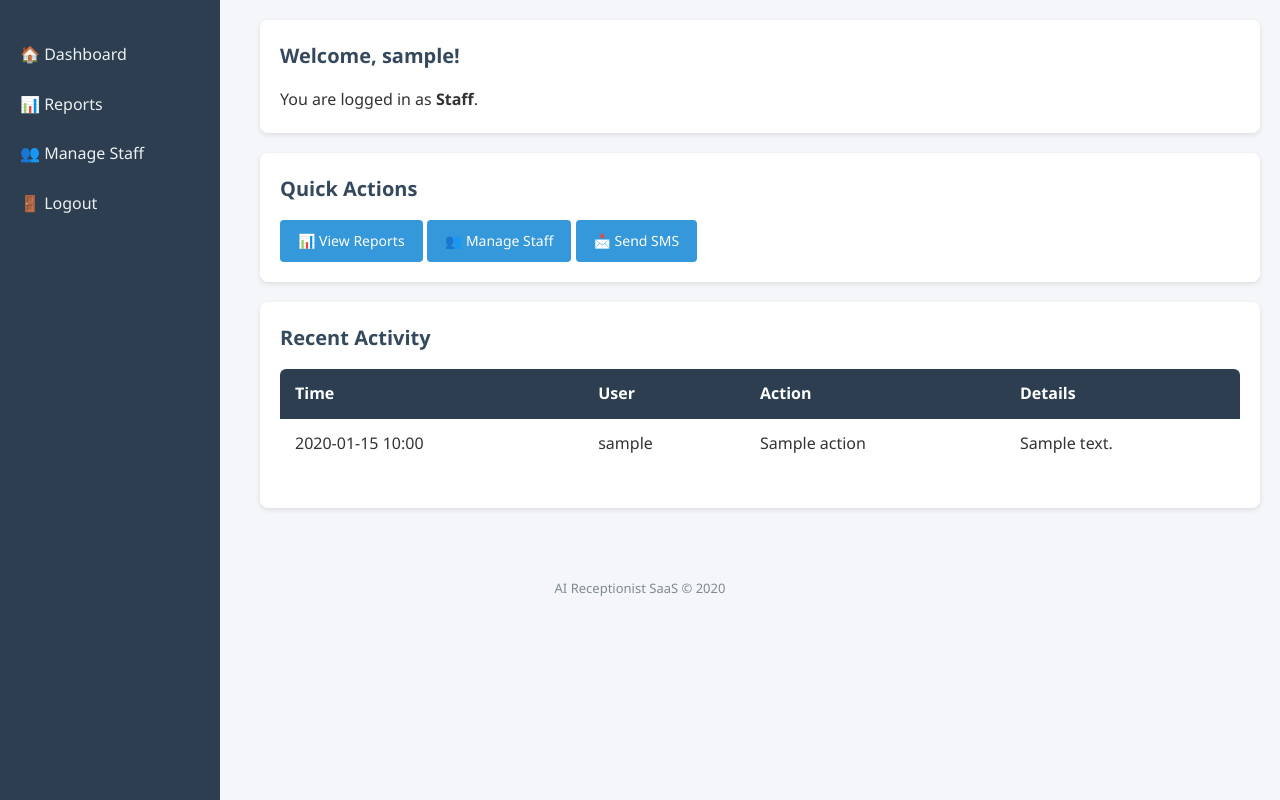
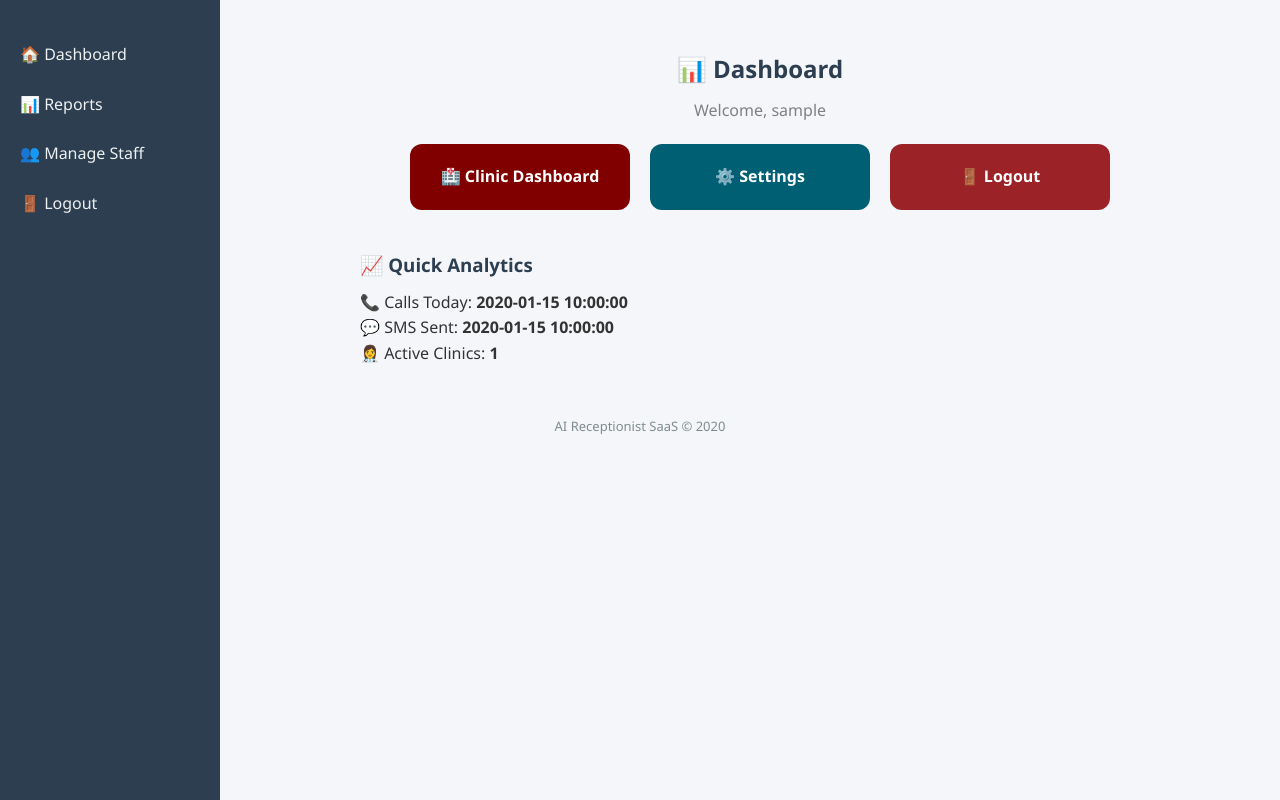
Before and after one commit to ConnorV2006/AI-Receptionist-Enchanced, a Flask app: template templates/dashboard.html in a window 1280 px wide. Run offline with Flask 3, Linux system fonts and the light colour scheme; tables that the repository leaves empty hold one stand-in row (values such as "Sample post"); the template is opened without the code that fills it: values that come from a table or form of the project are taken from there, most other values are stand-ins (such as "Sample title", 1, 10 or a date in 2020).

Commit message:
Update dashboard.html

```diff
--- a/templates/dashboard.html
+++ b/templates/dashboard.html
@@ -1,50 +1,46 @@
 {% extends "base.html" %}
+
 {% block content %}
+<div style="text-align:center; margin-top:30px;">
 
-<div class="card">
-  <h2>Welcome, {{ admin.username }}!</h2>
-  {% if admin.role == "superadmin" %}
-    <p>You are logged in as <strong>Super Admin</strong>.</p>
-  {% elif admin.role == "manager" %}
-    <p>You are logged in as <strong>Manager</strong>.</p>
-  {% else %}
-    <p>You are logged in as <strong>Staff</strong>.</p>
-  {% endif %}
+  <h2>📊 Dashboard</h2>
+  <p style="color:gray;">Welcome, {{ admin.username }}{% if admin.is_superadmin %} (Super Admin){% endif %}</p>
+
+  <!-- Quick Actions -->
+  <div style="display:flex; justify-content:center; flex-wrap:wrap; margin-top:20px; gap:20px;">
+
+    <a href="{{ url_for('clinic_dashboard', slug='default') if admin.is_superadmin else '#' }}"
+       style="flex:1 1 200px; max-width:220px; text-align:center; background:#800000; color:white; padding:20px; border-radius:12px; text-decoration:none; font-weight:bold;">
+      🏥 Clinic Dashboard
+    </a>
+
+    {% if admin.is_superadmin %}
+    <a href="{{ url_for('admins_list') }}"
+       style="flex:1 1 200px; max-width:220px; text-align:center; background:#4a4a4a; color:white; padding:20px; border-radius:12px; text-decoration:none; font-weight:bold;">
+      👥 Manage Admins
+    </a>
+    {% endif %}
+
+    <a href="{{ url_for('setup_route') if admin.is_superadmin else '#' }}"
+       style="flex:1 1 200px; max-width:220px; text-align:center; background:#005f73; color:white; padding:20px; border-radius:12px; text-decoration:none; font-weight:bold;">
+      ⚙️ Settings
+    </a>
+
+    <a href="{{ url_for('logout') }}"
+       style="flex:1 1 200px; max-width:220px; text-align:center; background:#9b2226; color:white; padding:20px; border-radius:12px; text-decoration:none; font-weight:bold;">
+      🚪 Logout
+    </a>
+  </div>
+
+  <!-- Analytics Section -->
+  <div style="margin-top:40px; text-align:left; max-width:800px; margin-left:auto; margin-right:auto;">
+    <h3>📈 Quick Analytics</h3>
+    <ul style="list-style:none; padding:0; margin-top:10px;">
+      <li>📞 Calls Today: <strong>{{ analytics.calls_today }}</strong></li>
+      <li>💬 SMS Sent: <strong>{{ analytics.sms_today }}</strong></li>
+      <li>👩‍⚕️ Active Clinics: <strong>{{ analytics.clinics_count }}</strong></li>
+    </ul>
+  </div>
+
 </div>
-
-<div class="card">
-  <h2>Quick Actions</h2>
-  <a href="{{ url_for('reports') }}" class="button">📊 View Reports</a>
-  <a href="{{ url_for('manage_admins') }}" class="button">👥 Manage Staff</a>
-  <a href="#" class="button">📩 Send SMS</a>
-</div>
-
-<div class="card">
-  <h2>Recent Activity</h2>
-  <table>
-    <thead>
-      <tr>
-        <th>Time</th>
-        <th>User</th>
-        <th>Action</th>
-        <th>Details</th>
-      </tr>
-    </thead>
-    <tbody>
-      {% if logs %}
-        {% for log in logs %}
-          <tr>
-            <td>{{ log.timestamp.strftime("%Y-%m-%d %H:%M") }}</td>
-            <td>{{ log.admin.username if log.admin else "Unknown" }}</td>
-            <td>{{ log.action }}</td>
-            <td>{{ log.details or "" }}</td>
-          </tr>
-        {% endfor %}
-      {% else %}
-        <tr><td colspan="4">No recent activity yet.</td></tr>
-      {% endif %}
-    </tbody>
-  </table>
-</div>
-
 {% endblock %}
```
